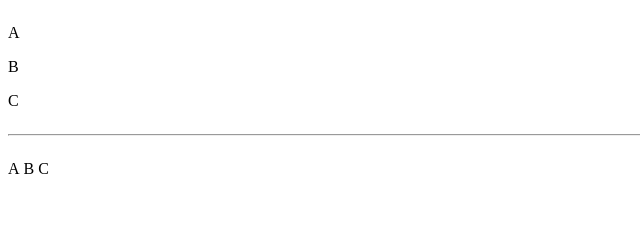
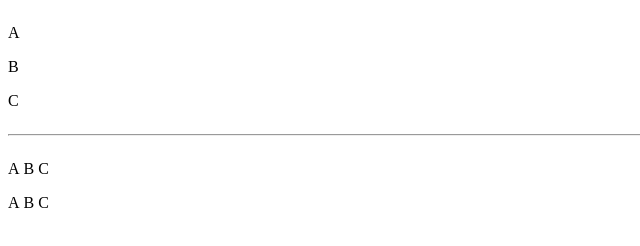
Before and after one commit to budzikt/sda-html, a plain HTML site: page index.html in a window 1280 px wide. Shown: the full height of the page, 0-640 px from the left. Drawn offline with Linux system fonts and the light colour scheme.

Commit message:
added inline ex

```diff
--- a/index.html
+++ b/index.html
@@ -21,5 +21,11 @@
         <p style="display: inherit">B</p>
         <p style="display: inherit">C</p>
     </div>
+		<br>
+    <div style="display: inline">
+        <p style="display: inherit">A</p>
+        <p style="display: inherit">B</p>
+        <p style="display: inherit">C</p>
+    </div>
   </body>
 </html>
```
